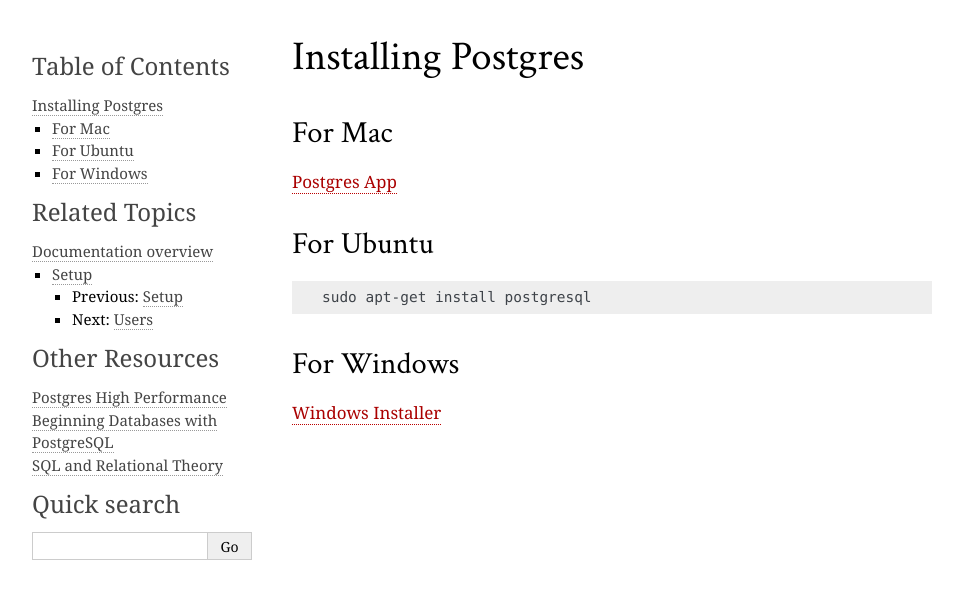
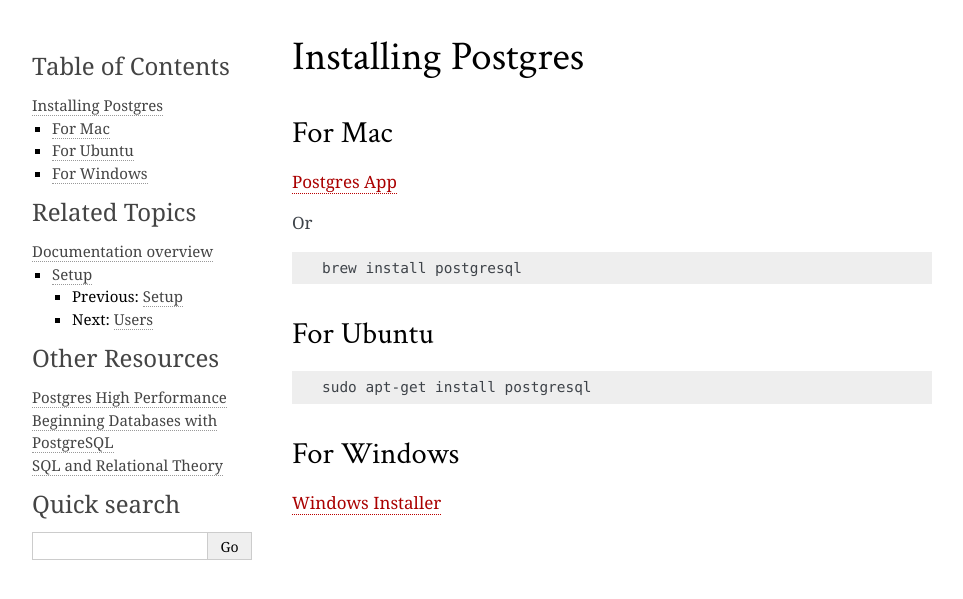
Before and after one commit to craigkerstiens/postgresguide.com, a Sphinx documentation site: the page built from source/setup/install.rst, in a window 1280 px wide. Shown: the top 599 px of the page, without its empty margins (148-1111 px from the left). Built offline with Sphinx 7.4.7, drawn with Linux system fonts in a browser that asks for light colours.

Commit message:
Update install.rst

```diff
--- a/source/setup/install.rst
+++ b/source/setup/install.rst
@@ -5,6 +5,13 @@
 ~~~~~~~
 
 `Postgres App <http://www.postgresapp.com>`_
+
+Or
+
+.. code-block:: sh
+
+   brew install postgresql
+
 
 For Ubuntu
 ~~~~~~~~~~
```
